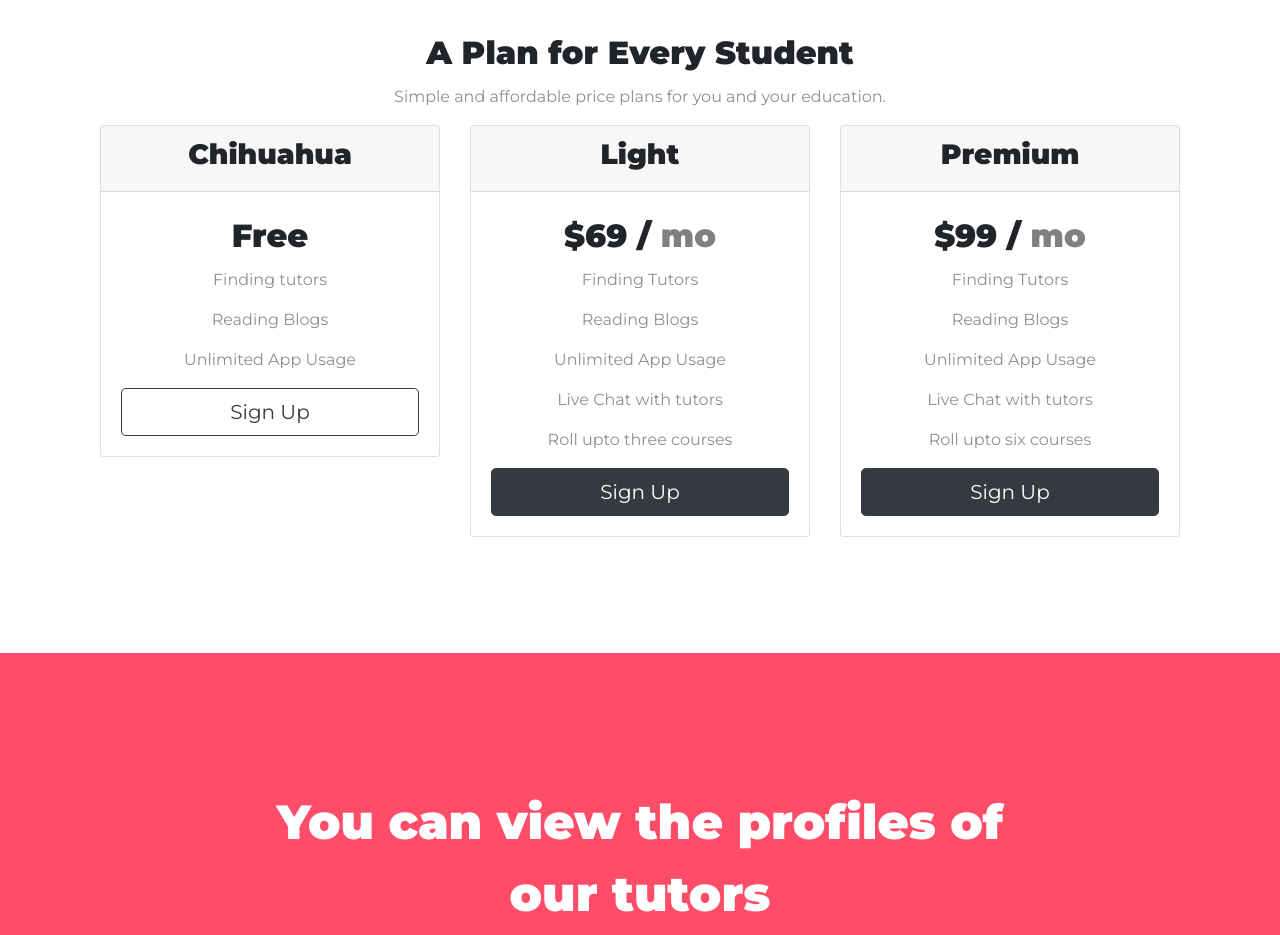
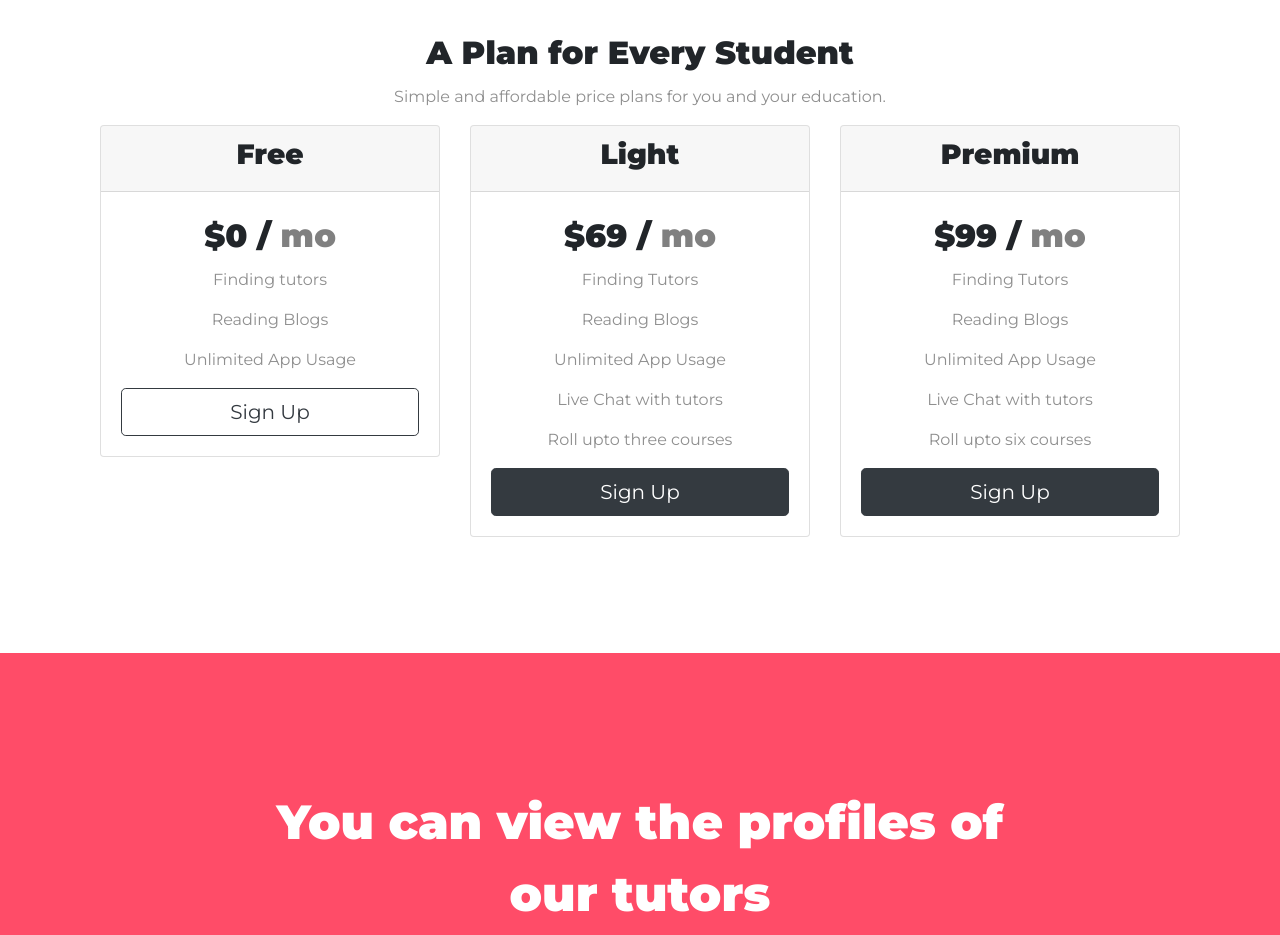
Before and after one commit to iteach-info/iteach, a plain HTML site: page index.html in a window 1280 px wide. Shown: the part 1980-2915 px from the top of the page. Drawn offline with nearby package versions, Linux system fonts and the light colour scheme.

Commit message:
Pricing-section-updated

```diff
--- a/index.html
+++ b/index.html
@@ -157,10 +157,10 @@
       <div class="pricing-column col-lg-4 col-md-6">
         <div class="card mb-3">
           <div class="card-header">
-            <h3>Chihuahua</h3>
+            <h3>Free</h3>
           </div>
           <div class="card-body">
-            <h2>Free</h2>
+            <h2>$0 / <span style="color: gray">mo</span></h2>
             <p>Finding tutors</p>
             <p>Reading Blogs</p>
             <p>Unlimited App Usage</p>
```
